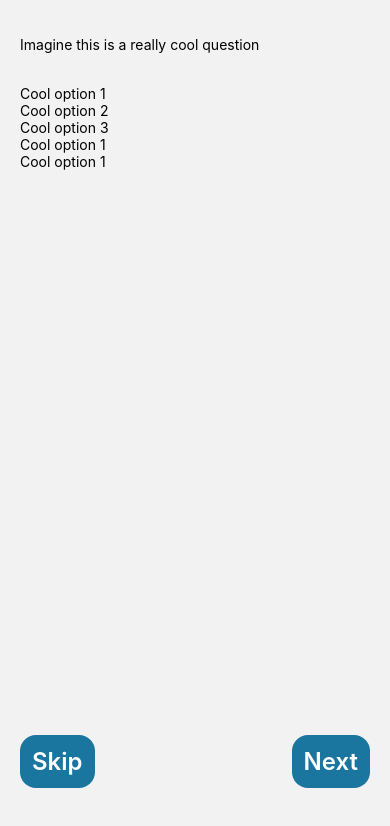
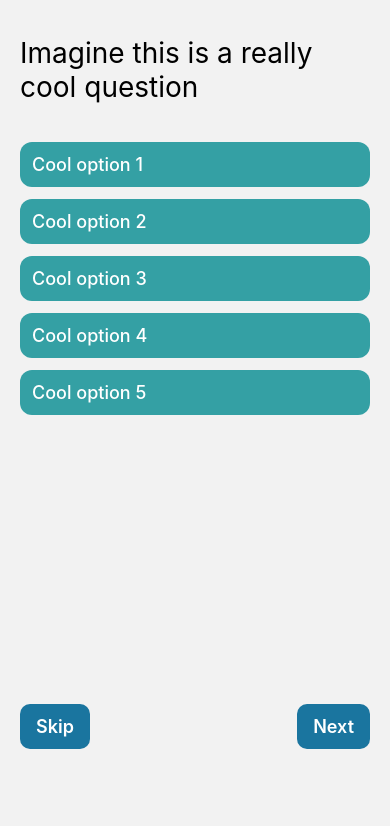
Before and after one commit to camara92/QuiApp_ReactNative_CAMARA, a React Native app: screen /Quiz in a window 390 px wide. Shown: the top 826 px of the page. Built offline with nearby package versions, Linux system fonts and the light colour scheme.

Commit message:
maj styles

```diff
--- a/screens/Quiz.js
+++ b/screens/Quiz.js
@@ -5,23 +5,23 @@ const Quiz = ({navigation}) => {
   return (
     <View style={styles.container}>
       <View style={styles.top}>
-        <Text>Imagine this is a really cool question </Text>
+        <Text style={styles.question}>Imagine this is a really cool question </Text>
       </View>
       <View style={styles.options}>
-        <TouchableOpacity>
-          <Text>Cool option 1</Text>
+        <TouchableOpacity style={styles.optionButtom}>
+          <Text style={styles.option}>Cool option 1</Text>
         </TouchableOpacity>
-        <TouchableOpacity>
-          <Text>Cool option 2</Text>
+        <TouchableOpacity style={styles.optionButtom}>
+          <Text style={styles.option}>Cool option 2</Text>
           </TouchableOpacity>
-          <TouchableOpacity>
-            <Text>Cool option 3</Text>
+          <TouchableOpacity style={styles.optionButtom}>
+            <Text style={styles.option}>Cool option 3</Text>
           </TouchableOpacity>
-          <TouchableOpacity>
-          <Text>Cool option 1</Text>
+          <TouchableOpacity style={styles.optionButtom}>
+          <Text style={styles.option}>Cool option 4 </Text>
           </TouchableOpacity>
-          <TouchableOpacity>
-            <Text>Cool option 1</Text>
+          <TouchableOpacity style={styles.optionButtom}>
+            <Text style={styles.option}>Cool option 5</Text>
         </TouchableOpacity>
       </View>
       <View style={styles.bottom}>
@@ -31,8 +31,10 @@ const Quiz = ({navigation}) => {
         <TouchableOpacity style={styles.bouton}>
           <Text style={styles.boutonText}>Next</Text>
         </TouchableOpacity>
-        {/* <TouchableOpacity onPress={()=>navigation.navigate("Result")} >
-          <Text>END </Text>
+        {/* <TouchableOpacity onPress={()=>navigation.navigate("Home")}
+        style={styles.bouton}
+        >
+          <Text style={styles.boutonText}>END </Text>
         </TouchableOpacity> */}
       </View>
     </View>
@@ -56,7 +58,7 @@ const styles = StyleSheet.create({
   }, options:{
     marginVertical:16,
     felx: 1,
-    height: '75%'
+    height: '65%'
   },
   bottom:{
     marginBottom:12,
@@ -68,15 +70,35 @@ const styles = StyleSheet.create({
 
     backgroundColor: "#1A759F",
     padding: 12 ,
-    borderRadius: 16,
+    paddingHorizontal:16,
+    borderRadius: 10,
     alignItems:'center',
     marginBottom: 20
 
   },
   boutonText:{
-    fontSize: 24,
+    fontSize: 18,
     fontWeight :'600',
     color:'white',
 
+  },
+  question:{
+    fontSize:28,
+
+  },
+  option:{
+    fontSize: 18,
+    fontWeight:'500',
+    color: 'white',
+
+
+  },
+  optionButtom:{
+    paddingVertical: 12,
+    marginVertical:6,
+    backgroundColor: '#34A0A4',
+    paddingHorizontal: 12,
+    borderRadius:12,
+
   }
 })
```
